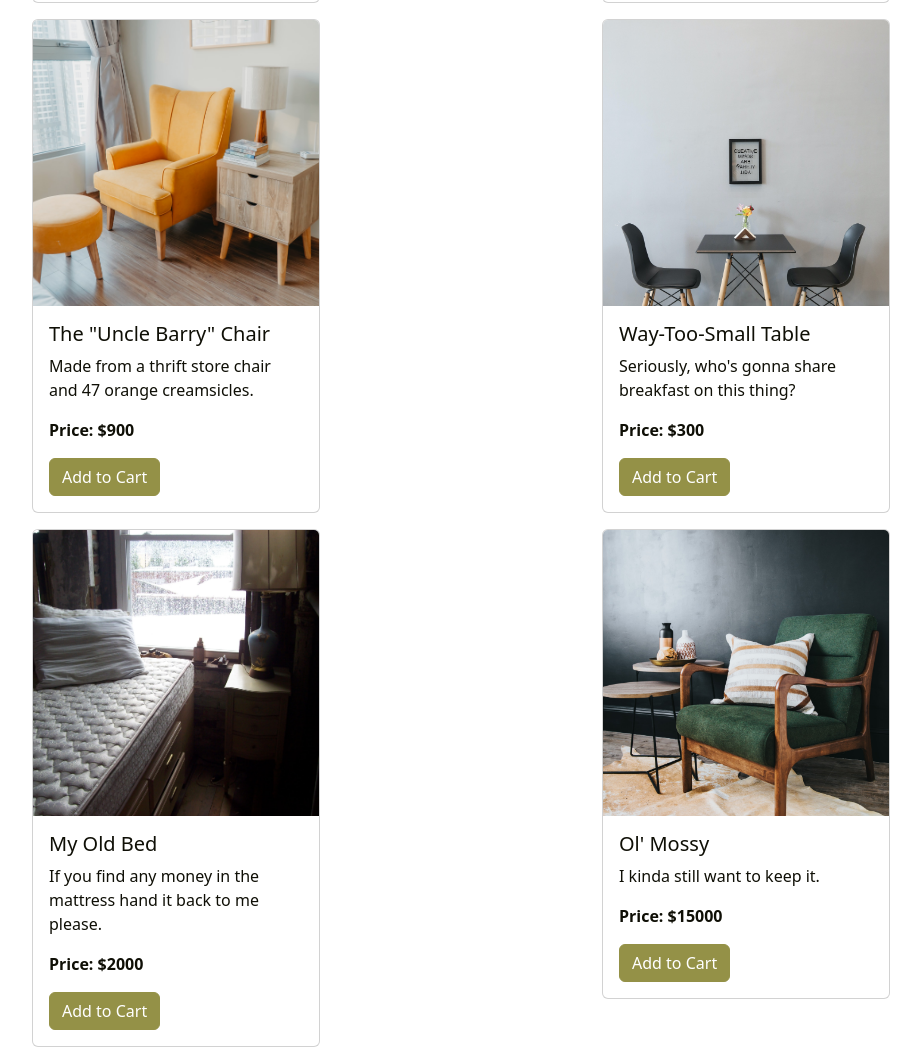
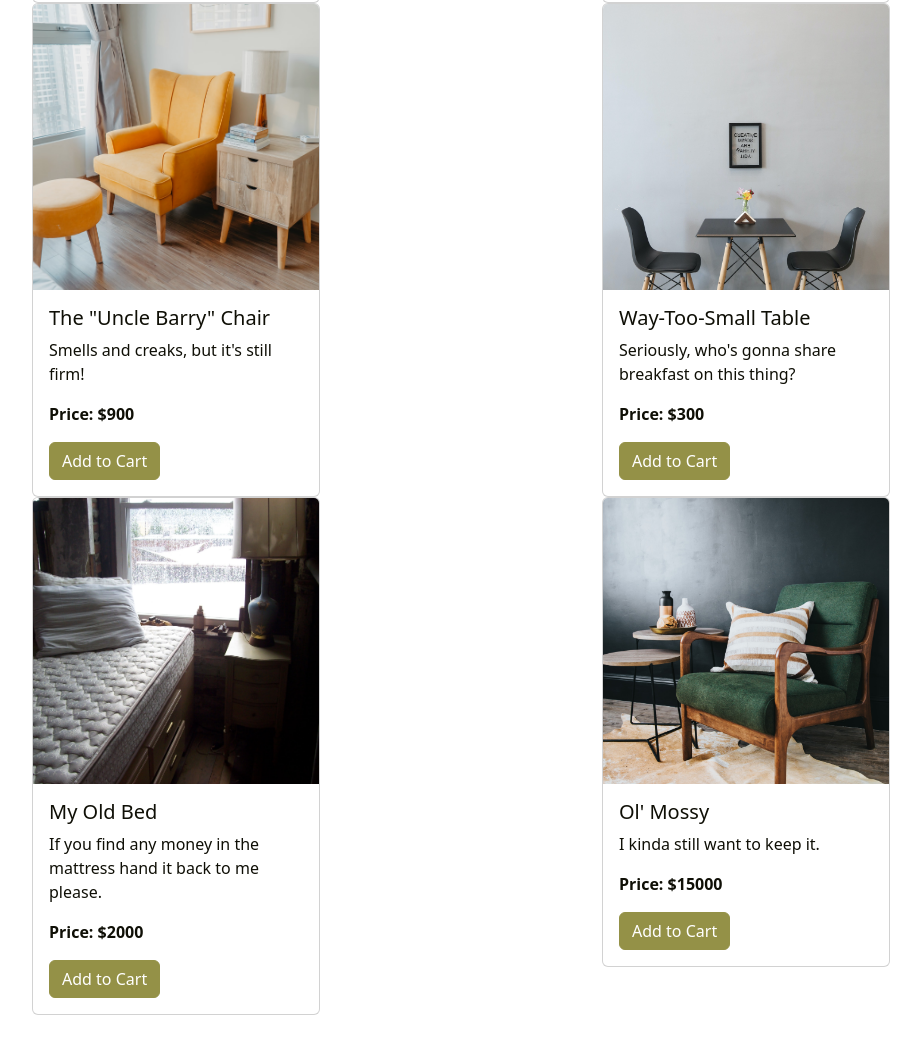
Before and after one commit to PatersonMichael/dobbys-craft-furniture, a website built with Parcel: page src/index.html in a window 1280 px wide. Shown: the part 715-1778 px from the top of the page, without its empty margins (50-971 px from the left). After the commit the page ends 1746 px from the top, so only its background shows below. Built offline with nearby package versions, Linux system fonts and the light colour scheme.

Commit message:
dynamic page items

```diff
--- a/src/index.html
+++ b/src/index.html
@@ -28,8 +28,8 @@
     <!-- Grocery Content Section -->
     <section class="grocery-content pt-5">
         <div class="container">
-            <div class="row pb-3">
-                <div class="col-sm-6">
+            <div class="row pb-3" id="shopping-page">
+                <!-- <div class="col-sm-6 col-12">
                     <div class="card" style="width: 18rem;">
                         <img src="/assets/images/aranprime-KbytCpI1i5I-unsplash.jpg" class="card-img-top" alt="...">
                         <div class="card-body">
@@ -40,7 +40,7 @@
                         </div>
                       </div>
                 </div>
-                <div class="col-sm-6">
+                <div class="col-sm-6 col-12">
                     <div class="card" style="width: 18rem;">
                         <img src="/assets/images/benjamin-voros-X63FTIZFbZo-unsplash.jpg" class="card-img-top" alt="...">
                         <div class="card-body">
@@ -50,49 +50,7 @@
                           <button class="btn btn-primary" type="submit">Add to Cart</button>
                         </div>
                       </div>
-                </div>
-            </div>
-            <div class="row pb-3">
-                <div class="col-sm-6 col-12">
-                    <div class="card" style="width: 18rem;">
-                        <img src="/assets/images/di_an_h-g_8MrEZAvyE-unsplash.jpg" class="card-img-top" alt="...">
-                        <div class="card-body">
-                          <h5 class="card-title">The "Uncle Barry" Chair</h5>
-                          <p class="card-text">Made from a thrift store chair and 47 orange creamsicles.</p>
-                          <p class="price-text fw-bold">Price: <span class="price" data-price="900">$900</span></p>
-                          <button class="btn btn-primary" type="submit">Add to Cart</button>
-                        </div>
-                      </div>
-                </div>
-                <div class="col-sm-6 col-12"><div class="card" style="width: 18rem;">
-                    <img src="/assets/images/farhad-fallahzad-VtQMBG_Ljc0-unsplash.jpg" class="card-img-top" alt="...">
-                    <div class="card-body">
-                      <h5 class="card-title">Way-too-small Table</h5>
-                      <p class="card-text">Seriously, who's gonna share breakfast on this thing?</p>
-                      <p class="price-text fw-bold">Price: <span class="price" data-price="300">$300</span></p>
-                      <button class="btn btn-primary" type="submit">Add to Cart</button>
-                    </div>
-                  </div></div>
-            </div>
-            <div class="row pb-3">
-                <div class="col-sm-6 col-12"><div class="card" style="width: 18rem;">
-                    <img src="/assets/images/haley-owens-VQLFo5oF1t8-unsplash.jpg" class="card-img-top" alt="...">
-                    <div class="card-body">
-                      <h5 class="card-title">My old bed</h5>
-                      <p class="card-text">If you find any money in the mattress hand it back to me please.</p>
-                      <p class="price-text fw-bold">Price: <span class="price" data-price="2000">$2000</span></p>
-                      <button class="btn btn-primary" type="submit">Add to Cart</button>
-                    </div>
-                  </div></div>
-                <div class="col-sm-6 col-12"><div class="card" style="width: 18rem;">
-                    <img src="/assets/images/khloe-arledge-8Rz_RIyp5FM-unsplash.jpg" class="card-img-top" alt="...">
-                    <div class="card-body">
-                      <h5 class="card-title">ol' mossy</h5>
-                      <p class="card-text">I kinda still want to keep it.</p>
-                      <p class="price-text fw-bold">Price: <span class="price" data-price="15000">$15000</span></p>
-                      <button class="btn btn-primary" type="submit">Add to Cart</button>
-                    </div>
-                  </div></div>
+                </div> -->
             </div>
         </div>
     </section>
--- a/src/js/data/product-data.json
+++ b/src/js/data/product-data.json
@@ -4,42 +4,42 @@
         "title": "my friend's couch",
         "text": "Smells and creaks, but it's still firm!",
         "price": 2000,
-        "image": "/assets/images/aranprime-KbytCpI1i5I-unsplash.jpg"
+        "image": "./assets/images/aranprime-KbytCpI1i5I-unsplash.jpg"
     },
     {
         "id": 2,
         "title": "the ending table",
         "text": "Good for setting and forgetting books on. Coffee stains included.",
         "price": 1500,
-        "image": "/assets/images/benjamin-voros-X63FTIZFbZo-unsplash.jpg"
+        "image": "./assets/images/benjamin-voros-X63FTIZFbZo-unsplash.jpg"
     },
     {
         "id": 3,
         "title": "The \"Uncle Barry\" Chair",
         "text": "Smells and creaks, but it's still firm!",
         "price": 900,
-        "image": "/assets/images/di_an_h-g_8MrEZAvyE-unsplash.jpg"
+        "image": "./assets/images/di_an_h-g_8MrEZAvyE-unsplash.jpg"
     },
     {
         "id": 4,
         "title": "Way-too-small Table",
         "text": "Seriously, who's gonna share breakfast on this thing?",
         "price": 300,
-        "image": "/assets/images/farhad-fallahzad-VtQMBG_Ljc0-unsplash.jpg"
+        "image": "./assets/images/farhad-fallahzad-VtQMBG_Ljc0-unsplash.jpg"
     },
     {
         "id": 5,
         "title": "My old bed",
         "text": "If you find any money in the mattress hand it back to me please.",
         "price": 2000,
-        "image": "/assets/images/haley-owens-VQLFo5oF1t8-unsplash.jpg"
+        "image": "./assets/images/haley-owens-VQLFo5oF1t8-unsplash.jpg"
     },
     {
         "id": 6,
         "title": "ol' mossy",
         "text": "I kinda still want to keep it.",
         "price": 15000,
-        "image": "/assets/images/khloe-arledge-8Rz_RIyp5FM-unsplash.jpg"
+        "image": "./assets/images/khloe-arledge-8Rz_RIyp5FM-unsplash.jpg"
     }
 
 ]}
--- a/src/js/shopping.js
+++ b/src/js/shopping.js
@@ -1,6 +1,37 @@
 // Cart item data
 import productData from "./data/product-data.json";
-console.log(productData);
+console.log(productData.productData);
+
+const itemData = productData.productData;
+
+// Populate shopping page with productData
+const shoppingPage = document.getElementById('shopping-page');
+
+window.addEventListener('DOMContentLoaded', function() {
+    displayShoppingItems(itemData);
+});
+
+function displayShoppingItems(shoppingItems) {
+    let displayItems = shoppingItems
+    .map(function(item) {
+        return `<div class="col-sm-6 col-12">
+        <div class="card" style="width: 18rem;">
+            <img src=${item.image} class="card-img-top" alt="...">
+            <div class="card-body">
+              <h5 class="card-title">${item.title}</h5>
+              <p class="card-text">${item.text}</p>
+              <p class="price-text fw-bold">Price: <span class="price">\$${item.price}</span></p>
+              <button class="btn btn-primary" type="submit">Add to Cart</button>
+            </div>
+          </div>
+    </div>`
+    })
+    .join('');
+
+    shoppingPage.innerHTML = displayItems;
+}
+
+
 /*
 {
     name: get item name from product card
```
